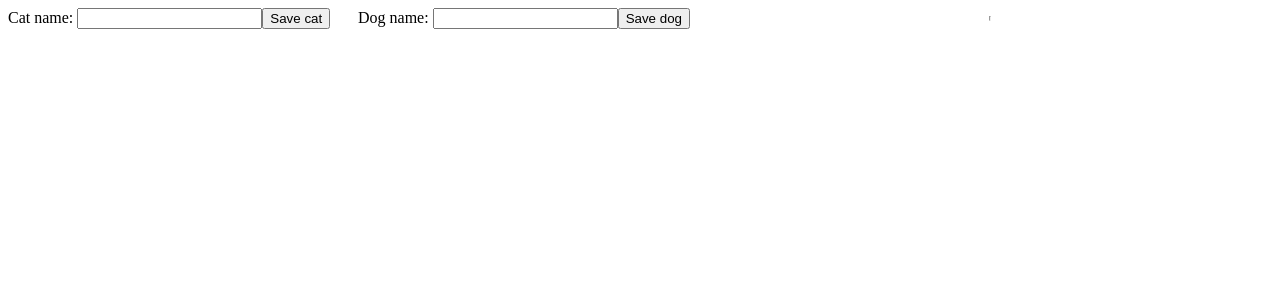
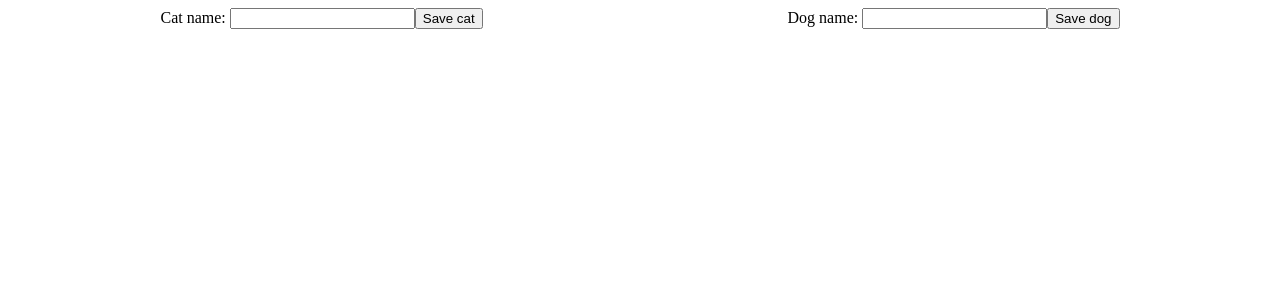
Before and after one commit to AlexandrPetrov1987/my-react, a React (Create React App) app: page / in a window 1280 px wide. Shown: the top 300 px of the page. Built offline with nearby package versions, Linux system fonts and the light colour scheme.

Commit message:
add project

```diff
--- a/src/App.js
+++ b/src/App.js
@@ -7,12 +7,16 @@ const reducer = (state, action) => {
     switch (type) {
         case 'addCat':
             return {...state, cats: [...state.cats, {name: payload, id: Date.now()}]};
+
         case 'deleteCat':
             return {...state, cats: state.cats.filter(cat => cat.id !== payload)};
+
         case 'addDog':
             return {...state, dogs: [...state.dogs, {name: payload, id: Date.now()}]};
+
         case 'deleteDog':
             return {...state, dogs: state.dogs.filter(dog => dog.id !== payload)};
+
         default:
             console.error('');
             return state;
@@ -36,17 +40,13 @@ function App() {
 
     return (
         <div className={css.style}>
+            <div className={css.main}>
                 <div className={css.input}>
-                <label>Cat name: <input type="text" onChange={({target}) => setCat(target.value)} value={cat}/></label>
+                    <label>Cat name: <input type="text" onChange={({target}) => setCat(target.value)}
+                                            value={cat}/></label>
                     <button onClick={() => createCat()}>Save cat</button>
                 </div>
 
-            <div className={css.input}>
-                <label>Dog name: <input type="text" onChange={({target}) => setDog(target.value)} value={dog}/></label>
-                <button onClick={() => createDog()}>Save dog</button>
-            </div>
-
-            <hr/>
                 <div>
                     {
                         state.cats.map(cat => (<div key={cat.id}>
@@ -56,6 +56,17 @@ function App() {
                     }
                 </div>
 
+
+            </div>
+
+            <div className={css.main}>
+
+                <div className={css.input}>
+                    <label>Dog name: <input type="text" onChange={({target}) => setDog(target.value)}
+                                            value={dog}/></label>
+                    <button onClick={() => createDog()}>Save dog</button>
+
+                </div>
                 <div>
                     {
                         state.dogs.map(dog => (<div key={dog.id}>
@@ -65,6 +76,7 @@ function App() {
                     }
                 </div>
             </div>
+        </div>
     );
 }
 
--- a/src/App.module.css
+++ b/src/App.module.css
@@ -1,9 +1,5 @@
 .style {
     width: 100%;
     display: flex;
-    justify-content: space-evenly;
+    justify-content: space-around;
 }
-
-.input {
-    width: 350px;
-}
```
Lines whose indentation alone changed are shown as unchanged.
